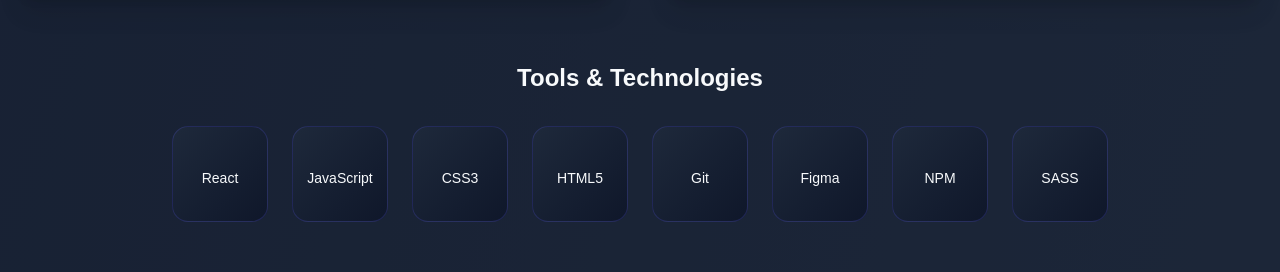
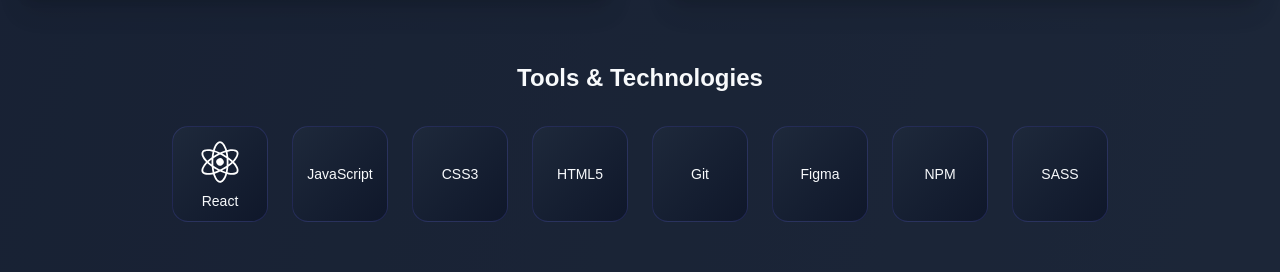
Before and after one commit to Braulin96/braulin-portfolio, a React (Vite) app: page / in a window 1280 px wide. Shown: the part 1946-2218 px from the top of the page. Built offline with nearby package versions, Linux system fonts and the light colour scheme.

Commit message:
added the ToolsCardList and create data

```diff
--- a/src/components/PortfolioTest/PortfolioTest.tsx
+++ b/src/components/PortfolioTest/PortfolioTest.tsx
@@ -6,8 +6,12 @@ import Paragraph from "components/Paragraph/Paragraph";
 import Button from "components/Button/Button";
 import Asset from "components/Asset/Asset";
 import Subtitle from "components/Subtitle/Subtitle";
+import ToolsCardList from "components/ToolsCardList/ToolsCardList";
+
+import { TollsCardData } from "constants/TollsCardData";
 
 import Profile from "assets/images/profile2.jpg";
+import ReactIcon from "assets/images/tools/react.svg";
 
 const PortfolioTest = () => {
   const [activeNav, setActiveNav] = useState("home");
@@ -102,17 +106,6 @@ const PortfolioTest = () => {
       technologies: ["React", "OpenWeather API", "Geolocation", "Chart.js"],
       gradient: "from-blue-500 to-indigo-500",
     },
-  ];
-
-  const tools = [
-    { icon: "fab fa-react", name: "React", color: "text-blue-500" },
-    { icon: "fab fa-js", name: "JavaScript", color: "text-yellow-400" },
-    { icon: "fab fa-css3-alt", name: "CSS3", color: "text-blue-500" },
-    { icon: "fab fa-html5", name: "HTML5", color: "text-orange-500" },
-    { icon: "fab fa-git-alt", name: "Git", color: "text-red-500" },
-    { icon: "fab fa-figma", name: "Figma", color: "text-purple-500" },
-    { icon: "fab fa-npm", name: "NPM", color: "text-red-500" },
-    { icon: "fab fa-sass", name: "SASS", color: "text-pink-500" },
   ];
 
   return (
@@ -305,16 +298,8 @@ const PortfolioTest = () => {
             <h3 className="text-2xl font-bold mb-8 text-center">
               Tools & Technologies
             </h3>
-            <div className="flex flex-wrap justify-center gap-6">
-              {tools.map((tool, index) => (
-                <div
-                  key={index}
-                  className="w-24 h-24 bg-gradient-to-br from-slate-800 to-slate-900 rounded-2xl flex flex-col items-center justify-center p-4 border border-indigo-500/20 hover:border-indigo-500/40 transition-all">
-                  <i className={`${tool.icon} text-4xl ${tool.color} mb-2`}></i>
-                  <span className="text-sm">{tool.name}</span>
-                </div>
-              ))}
-            </div>
+
+            <ToolsCardList tools={TollsCardData} />
           </div>
         </div>
       </section>
--- a/src/components/ToolsCard/ToolsCard.tsx
+++ b/src/components/ToolsCard/ToolsCard.tsx
@@ -3,7 +3,8 @@ import "./ToolsCard.styles.scss";
 type ToolsCardProps = {
   tool: {
     name: string;
-    icon: string;
+    icon?: string;
+    color?: string;
   };
 };
 
@@ -11,9 +12,16 @@ const ToolsCard = ({ tool }: ToolsCardProps) => {
   return (
     <div
       data-testid="ToolsCard"
-      className="ToolsCard size-24 bg-gradient-to-br from-slate-800 to-slate-900 rounded-2xl flex flex-col items-center justify-center p-4 border border-primary-blue/20 hover:border-primary-blue/40 transition-all">
-      <img src={tool.icon} className={`mb-2`} alt={tool.name} />
-      <span className="text-sm">{tool.name}</span>
+      className={`ToolsCard size-24 bg-gradient-to-br from-slate-800 to-slate-900 rounded-2xl flex flex-col items-center justify-center p-4 border border-primary-blue/20 hover:border-primary-blue/40 transition-all`}>
+      {tool.icon && (
+        <img
+          src={tool.icon}
+          sizes="10px"
+          className={`mb-1 size-[50px]`}
+          alt={tool.name}
+        />
+      )}
+      <span className={`text-sm text-${tool.color}`}>{tool.name}</span>
     </div>
   );
 };
--- /dev/null
+++ b/src/components/ToolsCardList/ToolsCardList.styles.scss
@@ -0,0 +1,3 @@
+.ToolsCardList {
+
+}
--- /dev/null
+++ b/src/components/ToolsCardList/ToolsCardList.tsx
@@ -0,0 +1,25 @@
+import ToolsCard from "components/ToolsCard/ToolsCard";
+
+import "./ToolsCardList.styles.scss";
+
+type ToolsCardListProps = {
+  tools: {
+    name: string;
+    icon?: string;
+    color?: string;
+  }[];
+};
+
+const ToolsCardList = ({ tools }: ToolsCardListProps) => {
+  return (
+    <div
+      data-testid="ToolsCardList"
+      className="ToolsCardList flex flex-wrap justify-center gap-6">
+      {tools.map((tool, index) => (
+        <ToolsCard key={index} tool={tool} />
+      ))}
+    </div>
+  );
+};
+
+export default ToolsCardList;
--- /dev/null
+++ b/src/constants/TollsCardData.ts
@@ -0,0 +1,12 @@
+import ReactIcon from "assets/images/tools/react.svg";
+
+export const TollsCardData = [
+    { icon: ReactIcon, name: "React", color: "blue-500" },
+    { name: "JavaScript", color: "yellow-400" },
+    { name: "CSS3", color: "blue-500" },
+    { name: "HTML5", color: "orange-500" },
+    { name: "Git", color: "red-500" },
+    { name: "Figma", color: "purple-500" },
+    { name: "NPM", color: "red-500" },
+    { name: "SASS", color: "pink-500" },
+  ];
```
Also changed, not shown: src/assets/images/tools/react.svg (added), 1 other file (tests, documents, lock files or other folders).
